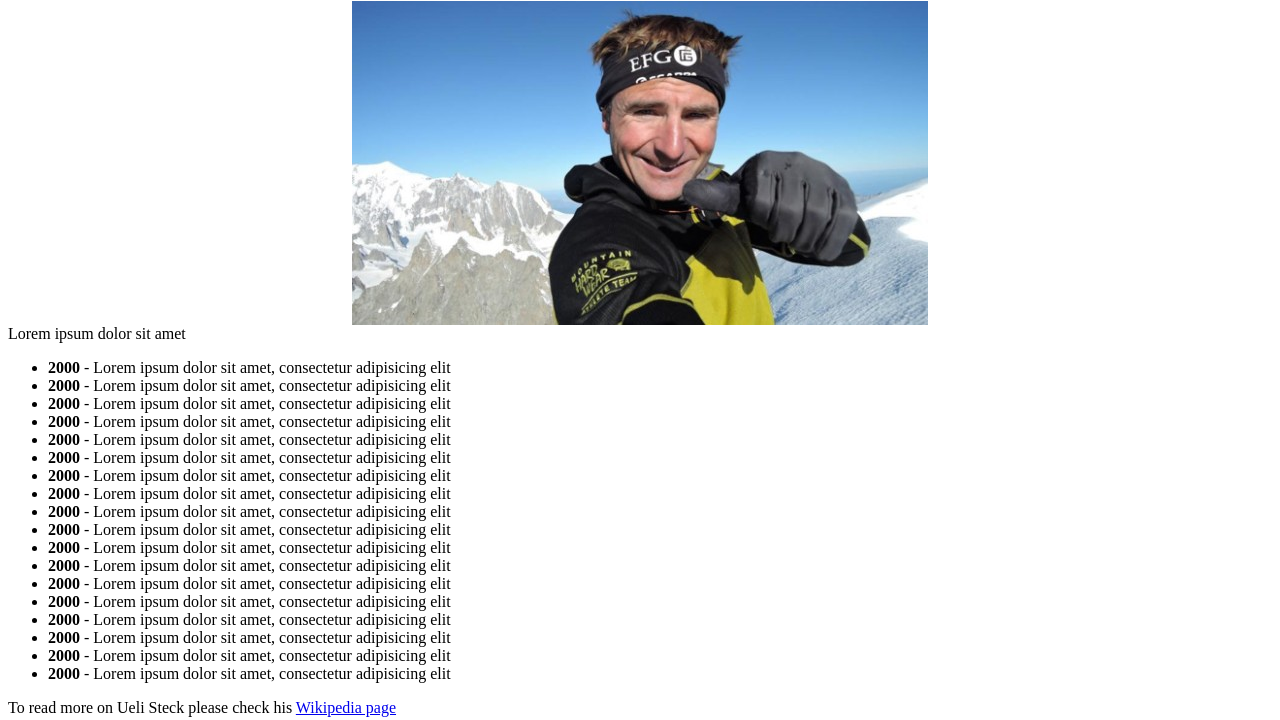
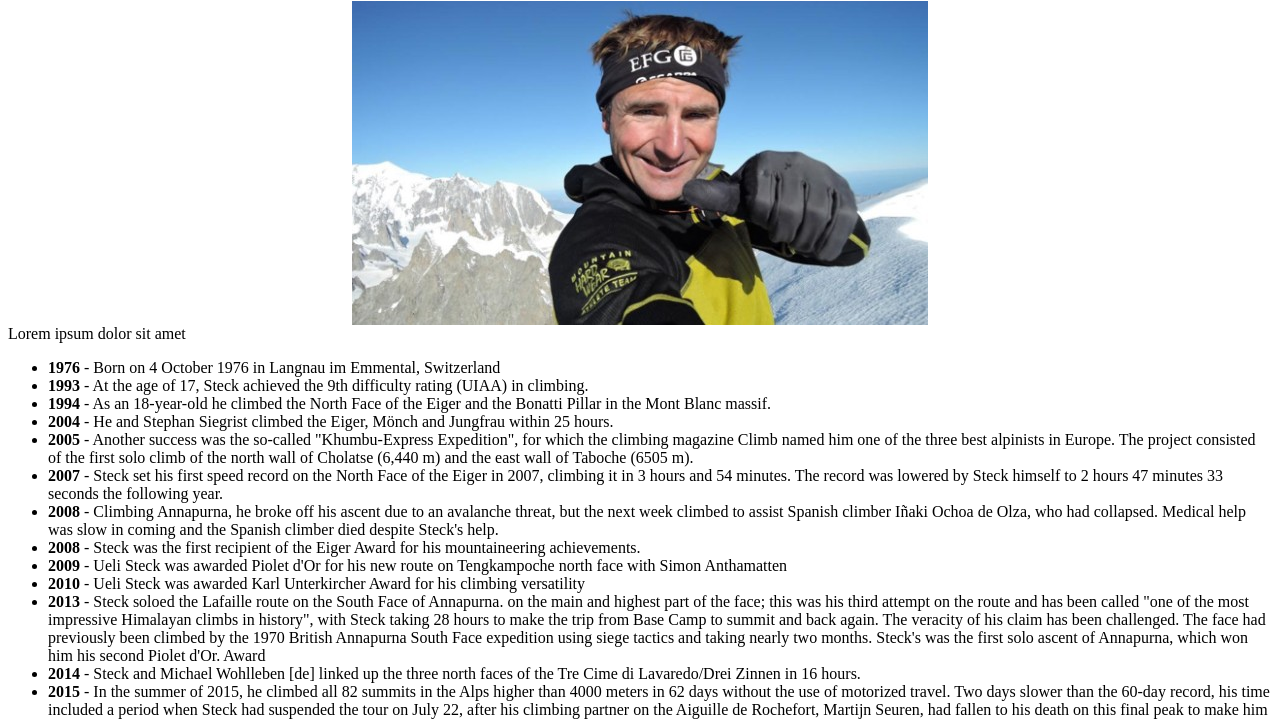
Before and after one commit to costik2020/0014-tribute-page-to-alpinist-Ueli-Steck, a plain HTML site: page index.html in a window 1280 px wide. Shown: the part 79-799 px from the top of the page. Drawn offline with Linux system fonts and the light colour scheme.

Commit message:
Added info about Ueli Steck life

```diff
--- a/index.html
+++ b/index.html
@@ -15,24 +15,28 @@
 
 			<section id="tribute-info">
 				<ul>
+					<li><strong>1976</strong> - Born on 4 October 1976 in Langnau im Emmental, Switzerland </li>
+					<li><strong>1993</strong> - At the age of 17, Steck achieved the 9th difficulty rating (UIAA) in climbing.  </li>
+					<li><strong>1994</strong> - As an 18-year-old he climbed the North Face of the Eiger and the Bonatti Pillar in the Mont Blanc massif. </li>
+					<li><strong>2004</strong> - He and Stephan Siegrist climbed the Eiger, Mönch and Jungfrau within 25 hours.  </li>
+					<li><strong>2005</strong> - Another success was the so-called "Khumbu-Express Expedition", for which the climbing magazine Climb named him one of the three best alpinists in Europe. The project consisted of the first solo climb of the north wall of Cholatse (6,440 m) and the east wall of Taboche (6505 m).  </li>
+					<li><strong>2007</strong> - Steck set his first speed record on the North Face of the Eiger in 2007, climbing it in 3 hours and 54 minutes. The record was lowered by Steck himself to 2 hours 47 minutes 33 seconds the following year.  </li>
+					<li><strong>2008</strong> - Climbing Annapurna, he broke off his ascent due to an avalanche threat, but the next week climbed to assist Spanish climber Iñaki Ochoa de Olza, who had collapsed. Medical help was slow in coming and the Spanish climber died despite Steck's help.  </li>
+					<li><strong>2008</strong> - Steck was the first recipient of the Eiger Award for his mountaineering achievements.  </li>
+					<li><strong>2009</strong> - Ueli Steck was awarded Piolet d'Or for his new route on Tengkampoche north face with Simon Anthamatten </li>
+					<li><strong>2010</strong> - Ueli Steck was awarded Karl Unterkircher Award for his climbing versatility </li>
+					<li><strong>2013</strong> - Steck soloed the Lafaille route on the South Face of Annapurna. on the main and highest part of the face; this was his third attempt on the route and has been called "one of the most impressive Himalayan climbs in history", with Steck taking 28 hours to make the trip from Base Camp to summit and back again. The veracity of his claim has been challenged. The face had previously been climbed by the 1970 British Annapurna South Face expedition using siege tactics and taking nearly two months. Steck's was the first solo ascent of Annapurna, which won him his second Piolet d'Or. Award  </li>
+					<li><strong>2014</strong> - Steck and Michael Wohlleben [de] linked up the three north faces of the Tre Cime di Lavaredo/Drei Zinnen in 16 hours.  </li>
+					<li><strong>2015</strong> - In the summer of 2015, he climbed all 82 summits in the Alps higher than 4000 meters in 62 days without the use of motorized travel. Two days slower than the 60-day record, his time included a period when Steck had suspended the tour on July 22, after his climbing partner on the Aiguille de Rochefort, Martijn Seuren, had fallen to his death on this final peak to make him the first Dutch person to climb all 82 4000ers. Later that year Steck set a new record for the North Face of the Eiger, soloing it in 2 hours 22 minutes and 50 seconds.  </li>
+					<li><strong>2016</strong> - Steck and his German mountaineering partner, David Göttler, found the bodies of Alex Lowe and paraglider David Bridges. Lowe and Bridges were killed in an avalanche in 1999 while searching for a route up Shishapangma to attempt the first ski descent.  </li>
 					<li><strong>2000</strong> - Lorem ipsum dolor sit amet, consectetur adipisicing elit  </li>
 					<li><strong>2000</strong> - Lorem ipsum dolor sit amet, consectetur adipisicing elit  </li>
 					<li><strong>2000</strong> - Lorem ipsum dolor sit amet, consectetur adipisicing elit  </li>
 					<li><strong>2000</strong> - Lorem ipsum dolor sit amet, consectetur adipisicing elit  </li>
 					<li><strong>2000</strong> - Lorem ipsum dolor sit amet, consectetur adipisicing elit  </li>
 					<li><strong>2000</strong> - Lorem ipsum dolor sit amet, consectetur adipisicing elit  </li>
-					<li><strong>2000</strong> - Lorem ipsum dolor sit amet, consectetur adipisicing elit  </li>
-					<li><strong>2000</strong> - Lorem ipsum dolor sit amet, consectetur adipisicing elit  </li>
-					<li><strong>2000</strong> - Lorem ipsum dolor sit amet, consectetur adipisicing elit  </li>
-					<li><strong>2000</strong> - Lorem ipsum dolor sit amet, consectetur adipisicing elit  </li>
-					<li><strong>2000</strong> - Lorem ipsum dolor sit amet, consectetur adipisicing elit  </li>
-					<li><strong>2000</strong> - Lorem ipsum dolor sit amet, consectetur adipisicing elit  </li>
-					<li><strong>2000</strong> - Lorem ipsum dolor sit amet, consectetur adipisicing elit  </li>
-					<li><strong>2000</strong> - Lorem ipsum dolor sit amet, consectetur adipisicing elit  </li>
-					<li><strong>2000</strong> - Lorem ipsum dolor sit amet, consectetur adipisicing elit  </li>
-					<li><strong>2000</strong> - Lorem ipsum dolor sit amet, consectetur adipisicing elit  </li>
-					<li><strong>2000</strong> - Lorem ipsum dolor sit amet, consectetur adipisicing elit  </li>
-					<li><strong>2000</strong> - Lorem ipsum dolor sit amet, consectetur adipisicing elit  </li>
+					<li><strong>2017</strong> - Steck died on 30 April 2017 while acclimatizing for an attempt of the Hornbein route on the West Ridge of Everest, Nepal without supplemental oxygen.  </li>
+
 				</ul>
 
 			</section>
```
